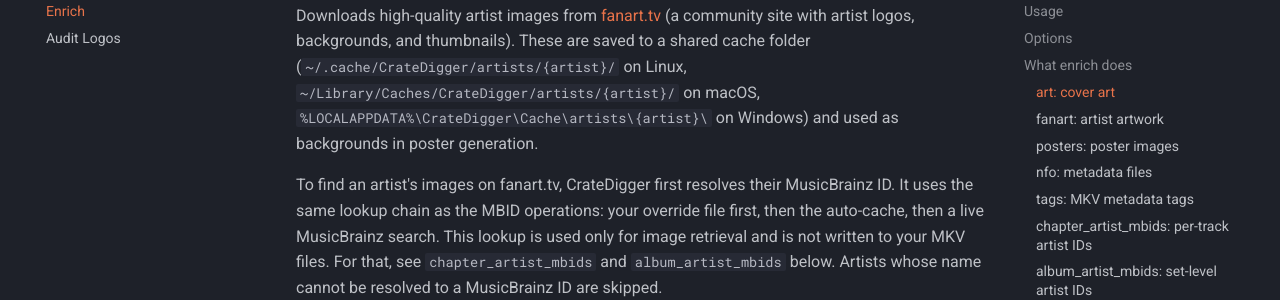
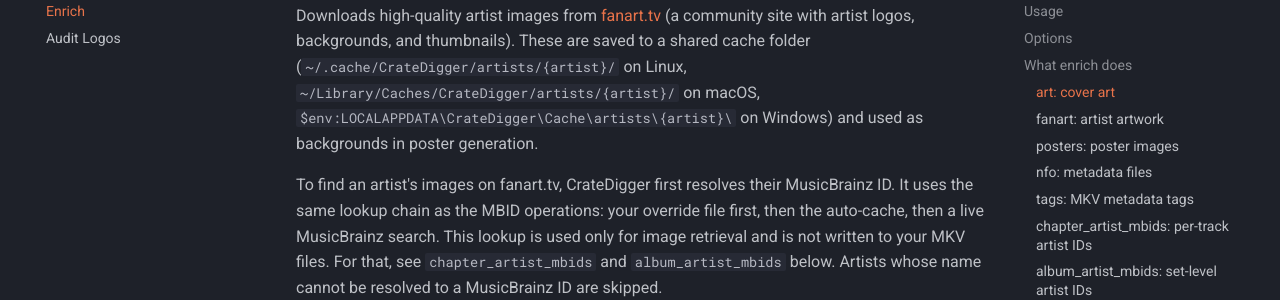
Before and after one commit to Rouzax/CrateDigger, an MkDocs documentation site: the page built from docs/commands/enrich.md, in a window 1280 px wide and 900 px high, scrolled down 1778 px. Shown: the part 151-451 px from the top of the window. Built offline with MkDocs 1.6.1 and Material for MkDocs 9.7.7, drawn with Linux system fonts in a browser that asks for light colours; comment, search, counter and statistics services are not loaded; some of the changed text lies outside the part shown.

Commit message:
docs: use PowerShell $env: syntax for Windows env-var paths

```diff
--- a/docs/commands/enrich.md
+++ b/docs/commands/enrich.md
@@ -64,7 +64,7 @@ how to install the `vision` extra.
 
 Downloads high-quality artist images from [fanart.tv](https://fanart.tv) (a community
 site with artist logos, backgrounds, and thumbnails). These are saved to a shared cache
-folder (`~/.cache/CrateDigger/artists/{artist}/` on Linux, `~/Library/Caches/CrateDigger/artists/{artist}/` on macOS, `%LOCALAPPDATA%\CrateDigger\Cache\artists\{artist}\` on Windows) and used as backgrounds in poster generation.
+folder (`~/.cache/CrateDigger/artists/{artist}/` on Linux, `~/Library/Caches/CrateDigger/artists/{artist}/` on macOS, `$env:LOCALAPPDATA\CrateDigger\Cache\artists\{artist}\` on Windows) and used as backgrounds in poster generation.
 
 To find an artist's images on fanart.tv, CrateDigger first resolves their MusicBrainz ID.
 It uses the same lookup chain as the MBID operations: your override file first, then the
@@ -144,7 +144,7 @@ is what embeds the per-chapter performer names.
 
 1. Your override file (`~/CrateDigger/artist_mbids.json` on Linux and macOS, `Documents\CrateDigger\artist_mbids.json` on Windows): manually curated, never
    expires, never auto-written by CrateDigger
-2. Auto cache (in `~/.cache/CrateDigger/` on Linux, `~/Library/Caches/CrateDigger/` on macOS, `%LOCALAPPDATA%\CrateDigger\Cache\` on Windows): populated automatically by MusicBrainz
+2. Auto cache (in `~/.cache/CrateDigger/` on Linux, `~/Library/Caches/CrateDigger/` on macOS, `$env:LOCALAPPDATA\CrateDigger\Cache\` on Windows): populated automatically by MusicBrainz
    searches, expires after 90 days by default
 3. Live MusicBrainz search: result is saved to the auto cache
 
@@ -190,7 +190,7 @@ For each video, `enrich` may create or update:
 | `{name}.nfo` | `nfo` |
 | `folder.jpg` | `posters` (one per folder; generated even without a thumbnail, using gradient fallback) |
 
-Artist artwork is cached to `~/.cache/CrateDigger/artists/{artist}/` (Linux), `~/Library/Caches/CrateDigger/artists/{artist}/` (macOS), or `%LOCALAPPDATA%\CrateDigger\Cache\artists\{artist}\` (Windows) and reused across runs.
+Artist artwork is cached to `~/.cache/CrateDigger/artists/{artist}/` (Linux), `~/Library/Caches/CrateDigger/artists/{artist}/` (macOS), or `$env:LOCALAPPDATA\CrateDigger\Cache\artists\{artist}\` (Windows) and reused across runs.
 MKV tag changes (`tags`, `chapter_artist_mbids`, `album_artist_mbids`) are written
 directly into the MKV file's metadata section. The video and audio streams are not touched.
 
```
Also changed, not shown: CHANGELOG.md (+3 -3 lines), README.md (+1 -1 lines), docs/faq.md (+2 -2 lines), docs/library-layout.md (+1 -1 lines).
